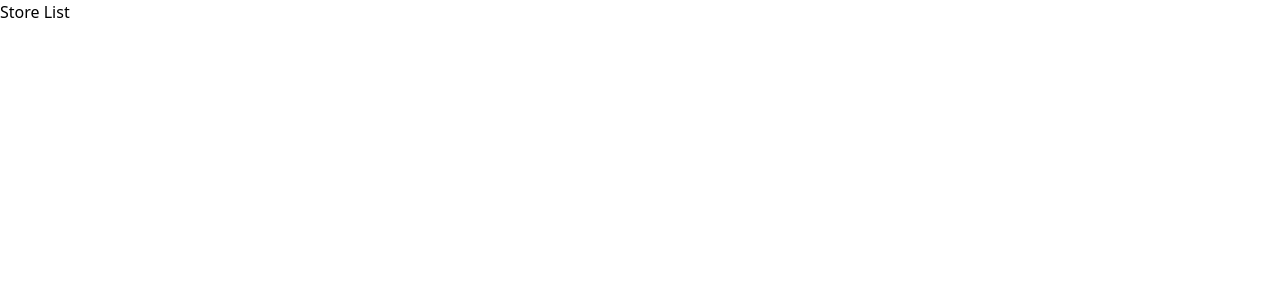
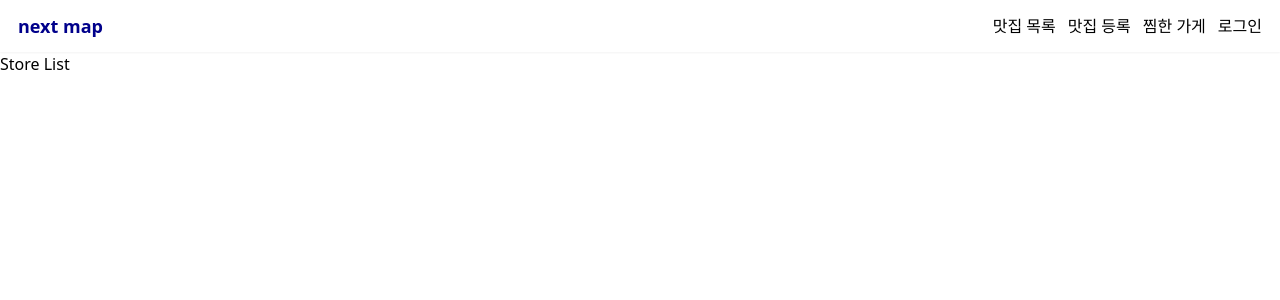
Before and after one commit to Soda234/next-map-test, a Next.js app: page /stores in a window 1280 px wide. Shown: the top 300 px of the page. Built offline with nearby package versions, Linux system fonts and the light colour scheme.

Commit message:
KaKao Map 추가

```diff
--- /dev/null
+++ b/src/components/Map.tsx
@@ -0,0 +1,39 @@
+/*global kakao*/
+
+import Script from "next/script";
+
+declare global {
+  interface Window {
+    kakao : any;
+  }
+}
+
+const Map = () => {
+
+  const loadKakaoMap = () => {
+    // kakao map 로드
+    window.kakao.maps.load(() =>{
+      var mapContainer = document.getElementById('map'); //지도를 담을 영역의 DOM 레퍼런스
+      var mapOptions = { //지도를 생성할 때 필요한 기본 옵션
+        center: new window.kakao.maps.LatLng(33.450701, 126.570667), //지도의 중심좌표.
+        level: 3 //지도의 레벨(확대, 축소 정도)
+      };
+      new window.kakao.maps.Map(mapContainer, mapOptions)
+    })
+  }
+
+
+  return (
+
+
+   <>
+ <div id="map" className="w-full h-screen">
+   <Script onReady={loadKakaoMap} strategy="afterInteractive" type="text/javascript" src={`//dapi.kakao.com/v2/maps/sdk.js?appkey=${process.env.NEXT_PUBLIC_KAKAO_MAP_CLIENT}&autoload=false`} />
+   </div>
+   </>
+
+
+  )
+}
+
+export default Map
--- a/src/components/Navbar.tsx
+++ b/src/components/Navbar.tsx
@@ -1,28 +1,41 @@
-import Link from "next/link"
-import { useState } from "react"
+import Link from "next/link";
+import { useState } from "react";
 
-import { BiMenu } from "react-icons/bi"
-import { AiOutlineClose } from "react-icons/ai"
+import { BiMenu } from "react-icons/bi";
+import { AiOutlineClose } from "react-icons/ai";
 
 const Navbar = () => {
-
-    const [isOpen, setIsOpen] = useState(false)
-return(
+  const [isOpen, setIsOpen] = useState(false);
+  return (
     <>
       <div className="navbar">
-        <div className="navbar_logo">nextmap</div>
+        <div className="navbar_logo">
+          <Link href="/" className="navbar_list-item">
+            next map
+          </Link>
+        </div>
         <div className="navbar_list">
-            <Link href="/stroes" className="navbar_list-item">맛집 목록</Link>
-            <Link  href="/stroes/new" className="navbar_list-item">맛집 등록</Link>
-            <Link href="/users/likes" className="navbar_list-item">찜한 가게</Link>
-            <Link href="/users/login" className="navbar_list-item">로그인</Link>
+          <Link href="/stores" className="navbar_list-item">
+            맛집 목록
+          </Link>
+          <Link href="/stores/new" className="navbar_list-item">
+            맛집 등록
+          </Link>
+          <Link href="/users/likes" className="navbar_list-item">
+            찜한 가게
+          </Link>
+          <Link href="/users/login" className="navbar_list-item">
+            로그인
+          </Link>
         </div>
         {/* mobile button */}
-        <div role="presentation" className="navbar_button" onClick={() => setIsOpen(!isOpen)}>
+        <div
+          role="presentation"
+          className="navbar_button"
+          onClick={() => setIsOpen(!isOpen)}
+        >
           {isOpen ? <AiOutlineClose /> : <BiMenu />}
         </div>
-
-
       </div>
 
       {/* mobile navbar */}
@@ -31,16 +44,24 @@ return(
         {isOpen && (
           <div className="navbar-mobile">
             <div className="navbar_list-mobile">
-            <Link href="/stroes" className="navbar_list-item-mobile">맛집 목록</Link>
-            <Link  href="/stroes/new" className="navbar_list-item-mobile">맛집 등록</Link>
-            <Link href="/users/likes" className="navbar_list-item-mobile">찜한 가게</Link>
-            <Link href="/users/login" className="navbar_list-item-mobile">로그인</Link>
+              <Link href="/stroes" className="navbar_list-item-mobile">
+                맛집 목록
+              </Link>
+              <Link href="/stroes/new" className="navbar_list-item-mobile">
+                맛집 등록
+              </Link>
+              <Link href="/users/likes" className="navbar_list-item-mobile">
+                찜한 가게
+              </Link>
+              <Link href="/users/login" className="navbar_list-item-mobile">
+                로그인
+              </Link>
             </div>
           </div>
         )}
       </div>
     </>
-)
-}
+  );
+};
 
-export default Navbar
+export default Navbar;
--- a/src/pages/_app.tsx
+++ b/src/pages/_app.tsx
@@ -1,6 +1,7 @@
+import Layout from '@/components/Layout'
 import '@/styles/globals.css'
 import type { AppProps } from 'next/app'
 
 export default function App({ Component, pageProps }: AppProps) {
-  return <Component {...pageProps} />
+  return <Layout><Component {...pageProps} /></Layout>
 }
--- a/src/pages/index.tsx
+++ b/src/pages/index.tsx
@@ -1,34 +1,11 @@
-import Layout from "@/components/Layout";
-import Link from "next/link";
+/*global kakao*/
+
+import Map from "@/components/Map";
 
 export default function Home() {
   return (
-    <Layout>
-      <h1>Map Index Page</h1>
-
-      <ul>
-        <li>
-          <Link href="/stores">맛집 목록</Link>
-        </li>
-        <li>
-          <Link href="/stores/new">맛집 생성</Link>
-        </li>
-        <li>
-          <Link href="/stores/1">맛집 상세 페이지</Link>
-        </li>
-        <li>
-          <Link href="/stores/1/edit">맛집 수정 페이지</Link>
-        </li>
-        <li>
-          <Link href="/users/login">로그인</Link>
-        </li>
-        <li>
-          <Link href="/users/mypage">마이페이지</Link>
-        </li>
-        <li>
-          <Link href="/users/likes">찜한 맛집</Link>
-        </li>
-      </ul>
-    </Layout>
-  )
+    <>
+      <Map />
+    </>
+  );
 }
```
Also changed, not shown: 1 other file (tests, documents, lock files or other folders). Lines whose indentation alone changed are shown as unchanged.
